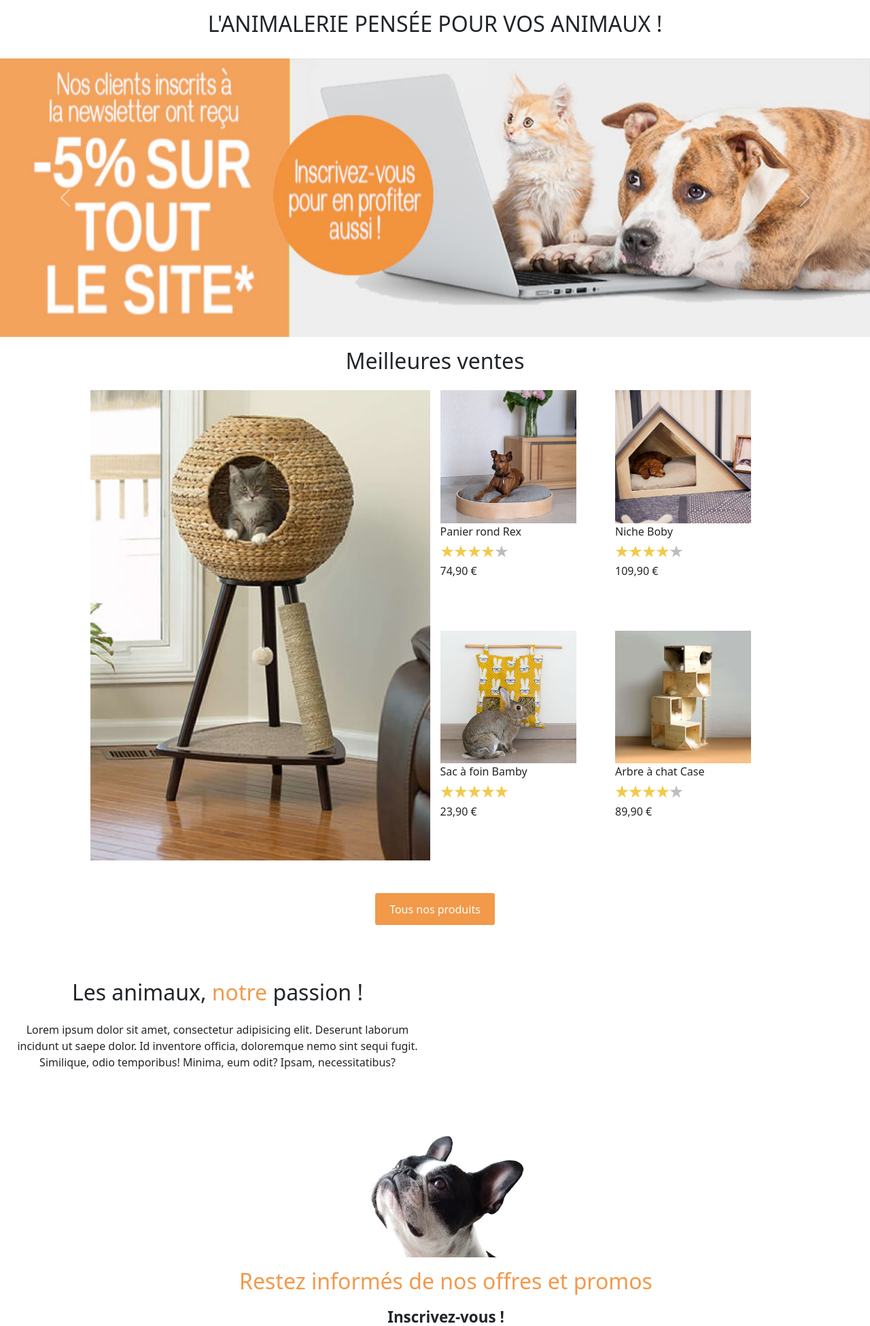
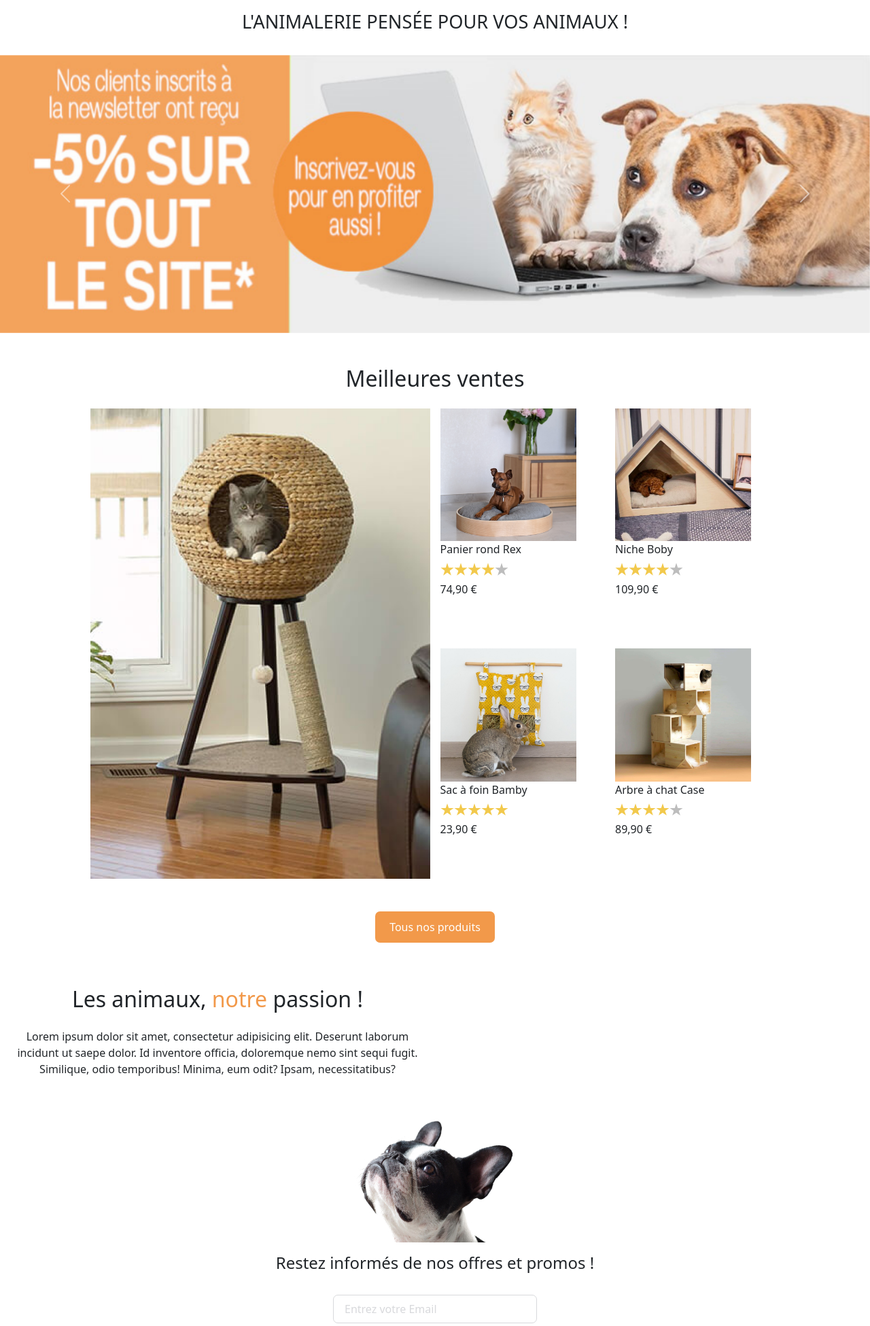
Before and after one commit to alicemimouni/lanimesalerie-symfony, a Symfony app: template templates/default/index.html.twig in a window 1280 px wide. Shown: the top 1951 px of the page at 68% size. Run offline with Twig, Linux system fonts and the light colour scheme; the template is opened without the code that fills it, so the values that code supplies are empty; some libraries are stand-ins or nearby versions.

Commit message:
update css

```diff
--- a/public/sass/bases/body.scss
+++ b/public/sass/bases/body.scss
@@ -1,14 +1,21 @@
 body {
+
     margin: 0;
     box-sizing: border-box;
 
     #bloc_page {
+
+        display: flex;
+        flex-direction: column;
+        align-items: center;
+        justify-content: center;
+
         .dNone {
             display: none;
         }
-
         h1 {
             margin: 1rem;
+            margin-top: 0;
             margin-bottom: 2rem;
             text-align: center;
         }
@@ -66,20 +73,5 @@ body {
         .margin-right {
             margin-right: 0.5rem;
         }
-
-        // PAGE DETAIL PRODUCT
-        // ###################
-        .detail-product {
-            .image-product {
-                max-height: 500px;
-            }
-            .content-product{
-                margin-left: 5rem;
-                h2 {
-                    padding: 0;
-                    margin-bottom: 2rem;
-                }
-            }
-        }
     }
 }
--- a/public/sass/bases/responsive.scss
+++ b/public/sass/bases/responsive.scss
@@ -1,17 +1,17 @@
 //RESPONSIVE
 
-//#####################
-//A PARTIR DE 1050 PX
+
+//MIN 1050 PX
 //####################
 @media screen and (min-width:1050px) {
 
-    //SECTION MEILLEURES VENTES
     #bloc_page {
+
+        //best sellers section
         #sales {
             .dNone {
                 display: flex;
             }
-
             #gridSeller {
                 display: grid;
                 grid-template-columns: repeat(4, 1fr);
@@ -19,27 +19,23 @@
                 grid-gap: 15px;
                 margin-bottom: 2rem;
 
-                //GRANDE IMAGE
+                // big image
                 .big {
                     grid-column: 1/3;
                     grid-row: 1/3;
                 }
-
                 .card1 {
                     grid-column: 3/4;
                     grid-row: 1/2;
                 }
-
                 .card2 {
                     grid-column: 4/5;
                     grid-row: 1/2;
                 }
-
                 .card3 {
                     grid-column: 3/4;
                     grid-row: 2/3;
                 }
-
                 .card4 {
                     grid-column: 4/5;
                     grid-row: 2/3;
@@ -50,10 +46,12 @@
 }
 
 //#####################
-//A PARTIR DE 990 PX
+//MIN 990 PX
 //####################
 @media screen and (min-width:990px) {
+
     #bloc_page {
+
         #header {
             .dNonePc {
                 display: none;
@@ -66,34 +64,29 @@
             .dNone {
                 display: flex;
             }
-
             #aboutText {
                 width: 50%;
             }
         }
-
-        // #newsletter{
-        //     background-image: url('../../../img/background_newsletter.png');
-        //     background-repeat: no-repeat;
-        //     background-size: cover;
-        // }
     }
 }
 
 //######################
-//A PARTIR DE 800 PX
+//MIN 800 PX
 //#########################
 @media screen and (min-width:800px) {
+
+    body {
+
         #bloc_page {
+
+            .dNonePc {
+                display: none;
+            }
             .dNone {
                 display: flex;
             }
-        body {
-            #bloc_page {
-                .dNonePc {
-                    display: none;
-                }
-                //LOGOS CONNEXION eT PANIER
+            // card commexion logos
             header {
                 .dNone {
                     display: flex;
@@ -106,16 +99,19 @@
                     }
                 }
             }
-                //LOGO HAUT DE PAGE RETOUR GRATUIT
+            // return delivery bar
+            #barDelivery {
                 .delRet {
-                    display: flex;
+                    display: flex!important;
                 }
-                // SECTION INFOS
+            }
+
+            // infos section
             #infos {
                 flex-direction: row;
                 justify-content: space-around;
             }
-                //SECTION AVIS CLIENTS
+            //notices customers
             #avis {
                 .container {
                     display: grid;
@@ -125,27 +121,24 @@
         }
     }
 }
-}
 
 
-//A PARTIR DE 620 PX
+//MIN 620 PX
 @media screen and (min-width:620px) {
 
     #bloc_page {
+
         h1 {
             text-transform: uppercase;
         }
-
         h2 {
             font-size: 2rem;
         }
-
         #navBarr {
             #logo {
                 width: 15rem;
                 margin-bottom: 1rem;
             }
-
             .logos {
                 button {
                     margin-right: 2rem;
@@ -153,14 +146,14 @@
             }
         }
 
-        //SECTION AVIS
+        // notice customers section
         #avis {
             .profile {
                 width: 5rem;
             }
         }
 
-        //FOOTER
+        //footer
         footer {
             flex-direction: row;
             flex-wrap: wrap;
@@ -180,10 +173,13 @@
     }
 }
 
-//A PARTIR DE 400PX
+//MIN 400PX
 @media screen and (min-width:400px) {
+
     body {
+
         #bloc_page {
+
             header {
                 #navBarr {
                     .logos {
@@ -194,7 +190,7 @@
                 }
             }
 
-            //CAROUSEL
+            //carousel
             #banner {
                 .carousel {
                     height: initial;
--- a/public/sass/bases/typography.scss
+++ b/public/sass/bases/typography.scss
@@ -4,10 +4,10 @@
         font-size: 16px;
     }
     h1 {
-        font-size: 2rem;
+        font-size: 1.7rem;
     }
     h2 {
-        font-size: 1.8rem;
+        font-size: 1.6rem;
     }
 
 }
--- a/public/sass/bases/variables.scss
+++ b/public/sass/bases/variables.scss
@@ -10,7 +10,7 @@ $color5: #D8D9DC;
 
 //BORDERS
 $borderStyle: solid 1px $color5;
-$borderRadius: 3px;
+$borderRadius: 7px;
 
 //SHADOWS
 $boxShadow:rgb(121 121 121 / 35%) 1px 1px 1px;
--- a/public/sass/home/about.scss
+++ b/public/sass/home/about.scss
@@ -1,8 +1,11 @@
 #aPropos{
+
+    h2 {
+        margin-top: 2rem;
+    }
     p {
         text-align: center;
     }
-    margin: 3rem 0;
     .imgAbout{
         position: relative;
         width: 500px;
--- a/public/sass/home/bestSeller.scss
+++ b/public/sass/home/bestSeller.scss
@@ -1,4 +1,8 @@
 #sales{
+
+    h2 {
+        margin-top: 2rem;
+    }
     display: flex;
     flex-direction: column;
     align-items: center;
@@ -15,8 +19,6 @@
         text-align: left;
         display: flex;
         flex-direction: column;
-
-
     }
     #gridSeller{
         display: grid;
--- a/public/sass/home/caroussel.scss
+++ b/public/sass/home/caroussel.scss
@@ -2,9 +2,9 @@
     #banner{
         margin-top: 1rem;
         .carousel{
-            height: 180px;
+            height: 150px;
             img{
-                height: 180px;
+                height: 150px;
             }
         }
     }
--- a/public/sass/home/newsletter.scss
+++ b/public/sass/home/newsletter.scss
@@ -5,8 +5,8 @@
     justify-content: center;
     margin: 1rem;
     h2{
-        color: $color1;
         margin-bottom: 0;
+        font-size: 1.5rem;
     }
     p{
         font-size: 1.4rem;
--- a/public/sass/home/notices.scss
+++ b/public/sass/home/notices.scss
@@ -1,4 +1,8 @@
 #avis{
+
+    h2 {
+        margin-top: 1rem;
+    }
     .container{
         padding:0 1rem;
         img{
--- a/templates/parts/header.html.twig
+++ b/templates/parts/header.html.twig
@@ -30,7 +30,7 @@
 
         </div>
         <!--NAVBAR MOBILE-->
-        <nav class="navbar navbar-expand-lg navbar-light bg-wight dNonePc">
+        <nav class="navbar navbar-mobile navbar-expand-lg navbar-light bg-wight dNonePc">
             <div class="container-fluid myNavBar">
                 <button class="navbar-toggler" type="button" data-bs-toggle="collapse" data-bs-target="#navbarNav"
                     aria-controls="navbarNav" aria-expanded="false" aria-label="Toggle navigation">
--- a/templates/parts/home/infos.html.twig
+++ b/templates/parts/home/infos.html.twig
@@ -1,5 +1,5 @@
  <!--########## SECTIONS INFOS ####################################-->
- <section id="infos">
+ <section class="mt-3" id="infos">
      <div class="blocInfos">
          <h3>Livraison</h3>
          <div class="imgDelivery">
--- a/templates/parts/home/newsletter.html.twig
+++ b/templates/parts/home/newsletter.html.twig
@@ -1,8 +1,7 @@
 <section id="newsletter">
 
     <img src=" {{ asset('img/chien_news_mobile.jpg') }} " alt="Chien noir et blanc">
-    <h2>Restez informés de nos offres et promos</h2>
-    <p>Inscrivez-vous&nbsp;!</p>
+    <h2>Restez informés de nos offres et promos&nbsp;!</h2>
     <div>
         <input class="inputs" type="text" placeholder="Entrez votre Email">
         <a class="myBtn btns" href="" role="button">Je m'inscris !</a>
```
Also changed, not shown: public/sass/bases/header.scss (+37 -21 lines), public/css/style.css, 1 other file. Lines whose indentation alone changed are shown as unchanged.
